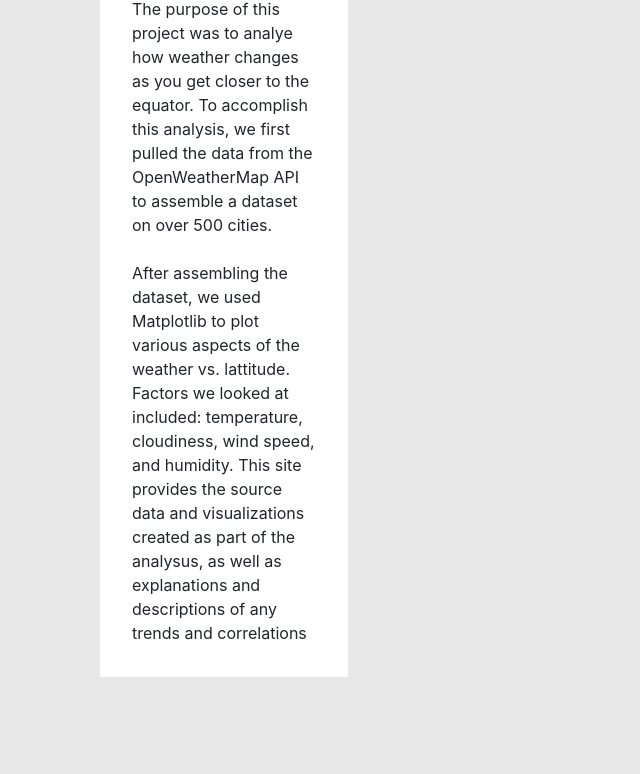
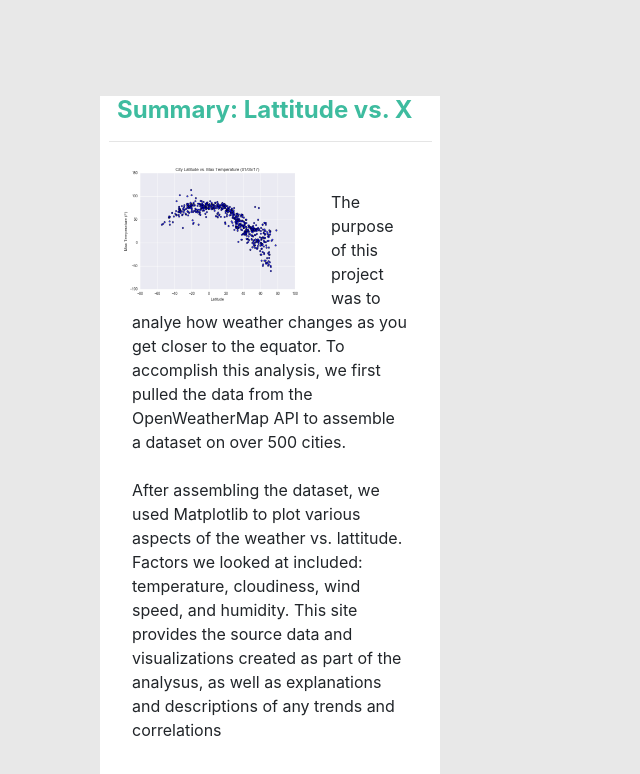
Before and after one commit to AshRC17/Homework-11, a plain HTML site: page Homework/Instructions/index.html in a window 1280 px wide. Shown: the part 466-1240 px from the top of the page, without its empty margins (0-640 px from the left). Before the commit the page ends 1143 px from the top, so only its background shows below. Drawn offline with nearby package versions, Linux system fonts and the light colour scheme.

Commit message:
New Code
New code

```diff
--- a/Homework/Instructions/index.html
+++ b/Homework/Instructions/index.html
@@ -54,7 +54,8 @@
             </ul>
         </nav>
         <div class="container">
-            <div class="col-sm-6 col-md-3 single-post no-gutters" style="margin-top: 20%;">
+            <div class="row">
+                <div class="col-sm-8 single-post no-gutters" style="margin-top: 120px;">
                         <div class="background: white">
                             <h2 style="color: #3EBC9F;font-size: x-large;padding-left: 5%;"><strong>Summary: Lattitude vs. X</strong></h2>
                             <hr style="width: 95%;">
@@ -78,8 +79,34 @@
                                 </div>
                             </div>
                     </div>
-            </a>
                 </div>
+            </div>
+            <div class="col-sm-4 single-post no-gutters" style="margin-top: 100px;">
+                <div class="background: white">
+                    <h2 style="color: #3EBC9F;font-size: x-large;padding-left: 5%;"><strong>Summary: Lattitude vs. X</strong></h2>
+                    <hr style="width: 95%;">
+                    <div class="image-wrapper float-left pr-3">
+                        <img src="Resources\assets\images/Fig1.png"style="margin-left: 15px;" width="200" height="150" alt="">
+                    </div>
+                    <div class="single-post-content-wrapper p-3">
+                        <div class="single-post-content-wrapper p-3">
+                            The purpose of this project was to analye how weather
+                            changes as you get closer to the equator. To accomplish
+                            this analysis, we first pulled the data from the
+                            OpenWeatherMap API to assemble a dataset on over 500 cities.
+                            <br><br>
+                            After assembling the dataset, we used Matplotlib to plot
+                            various aspects of the weather vs. lattitude. Factors we
+                            looked at included: temperature, cloudiness, wind speed,
+                            and humidity. This site provides the source data and
+                            visualizations created as part of the analysus, as well
+                            as explanations and descriptions of any trends and
+                            correlations
+                        </div>
+                    </div>
+            </div>
+        </div>
+
         <script src="https://code.jquery.com/jquery-3.3.1.slim.min.js" integrity="sha384-q8i/X+965DzO0rT7abK41JStQIAqVgRVzpbzo5smXKp4YfRvH+8abtTE1Pi6jizo" crossorigin="anonymous"></script>
         <script src="https://cdnjs.cloudflare.com/ajax/libs/popper.js/1.14.7/umd/popper.min.js" integrity="sha384-UO2eT0CpHqdSJQ6hJty5KVphtPhzWj9WO1clHTMGa3JDZwrnQq4sF86dIHNDz0W1" crossorigin="anonymous"></script>
         <script src="https://stackpath.bootstrapcdn.com/bootstrap/4.3.1/js/bootstrap.min.js" integrity="sha384-JjSmVgyd0p3pXB1rRibZUAYoIIy6OrQ6VrjIEaFf/nJGzIxFDsf4x0xIM+B07jRM" crossorigin="anonymous"></script>
```
Lines whose indentation alone changed are shown as unchanged.
